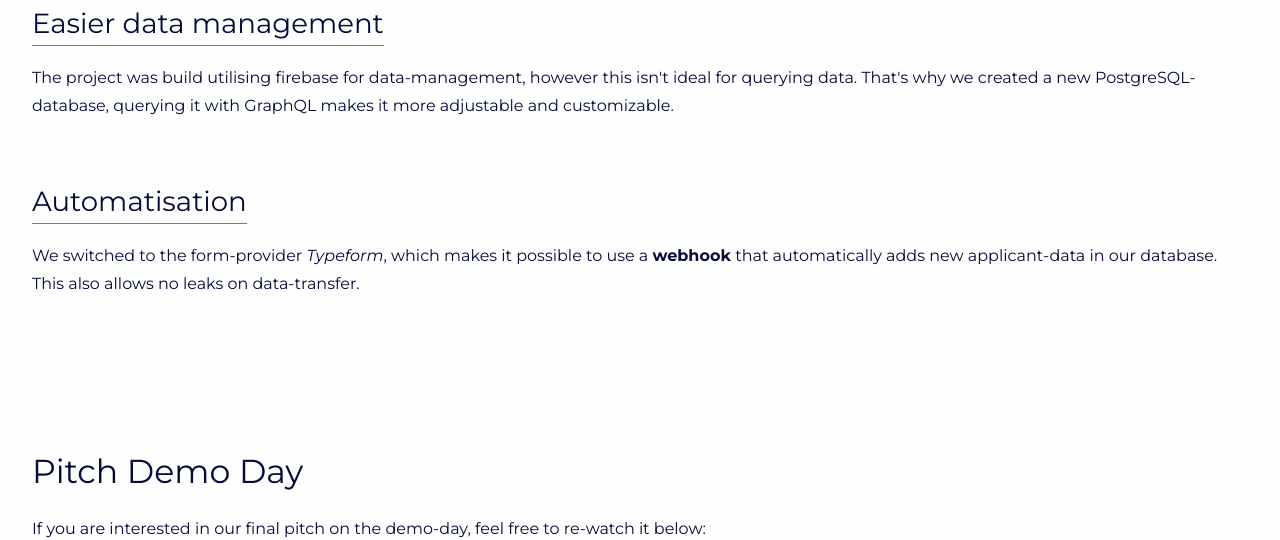
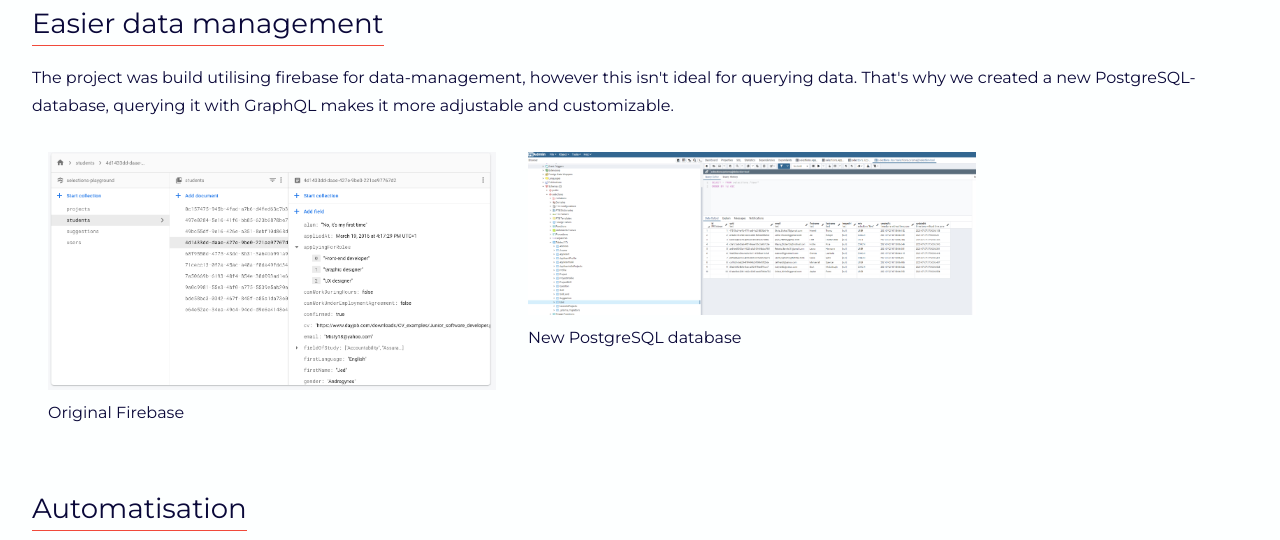
Before and after one commit to osoc21/selection-tool, an Eleventy site: page views/index.njk in a window 1280 px wide. Shown: the part 2720-3260 px from the top of the page. Built offline with nearby package versions, Linux system fonts and the light colour scheme; Eleventy itself is replaced by a stand-in of ours; files that its build step writes are made by us from their sources.

Commit message:
added database images

```diff
--- a/views/index.njk
+++ b/views/index.njk
@@ -121,6 +121,16 @@ eleventyNavigation:
     <p>
         The project was build utilising firebase for data-management, however this isn't ideal for querying data. That's why we created a new PostgreSQL-database, querying it with GraphQL makes it more adjustable and customizable.
     </p>
+    <div class="images-list">
+        <figure>
+            <img src="{{ '/assets/img/data-management/firebase.png' | url }}" alt="data 1">
+            <figcaption>Original Firebase</figcaption>
+        </figure>
+        <figure>
+            <img src="{{ '/assets/img/data-management/db-1.png' | url }}" alt="data 2">
+            <figcaption>New PostgreSQL database</figcaption>
+        </figure>
+    </div>
 
     <h3>Automatisation</h3>
     <p>
```
Also changed, not shown: docs/assets/img/data-management/db-1.png (added), docs/assets/img/data-management/db-2.png (added), docs/assets/img/data-management/firebase.png (added), docs/index.html, src/images/data-management/db-1.png (added), src/images/data-management/db-2.png (added), src/images/data-management/firebase.png (added).
